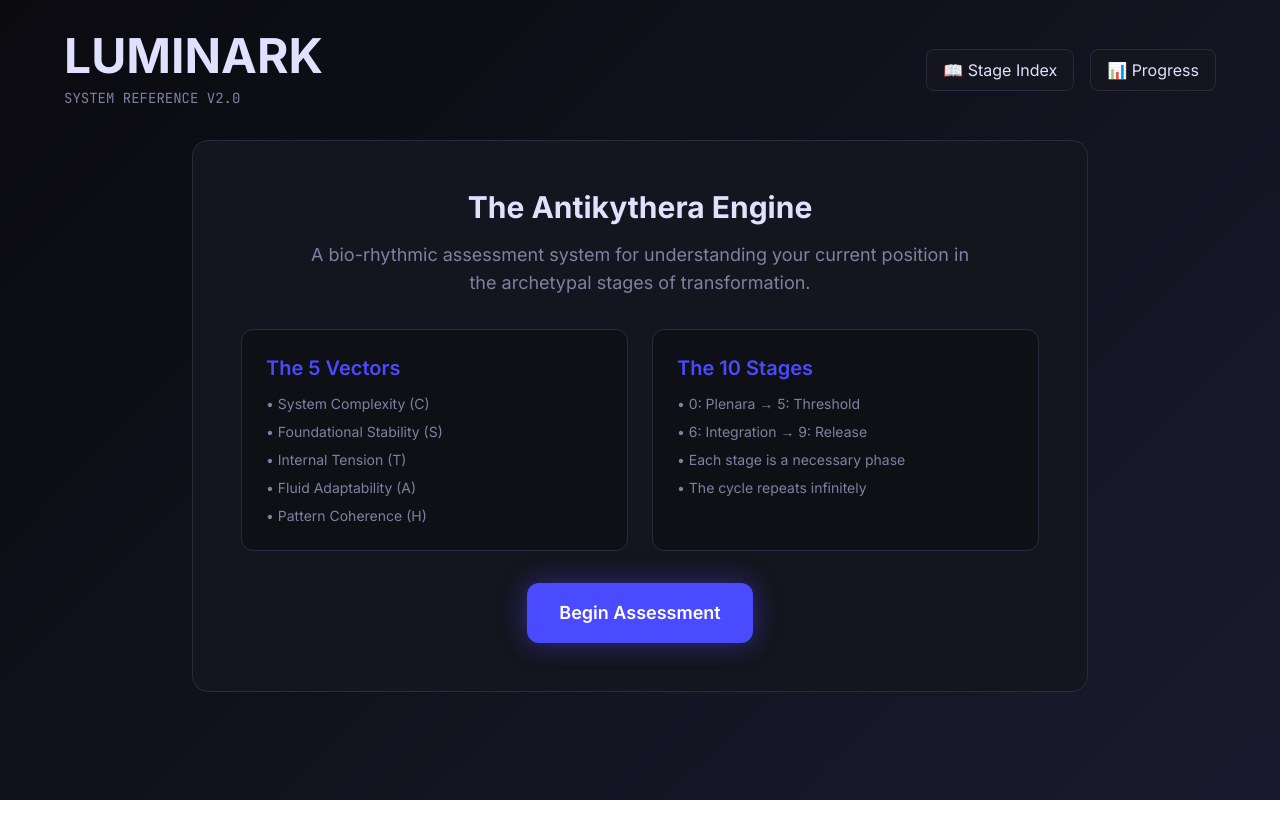
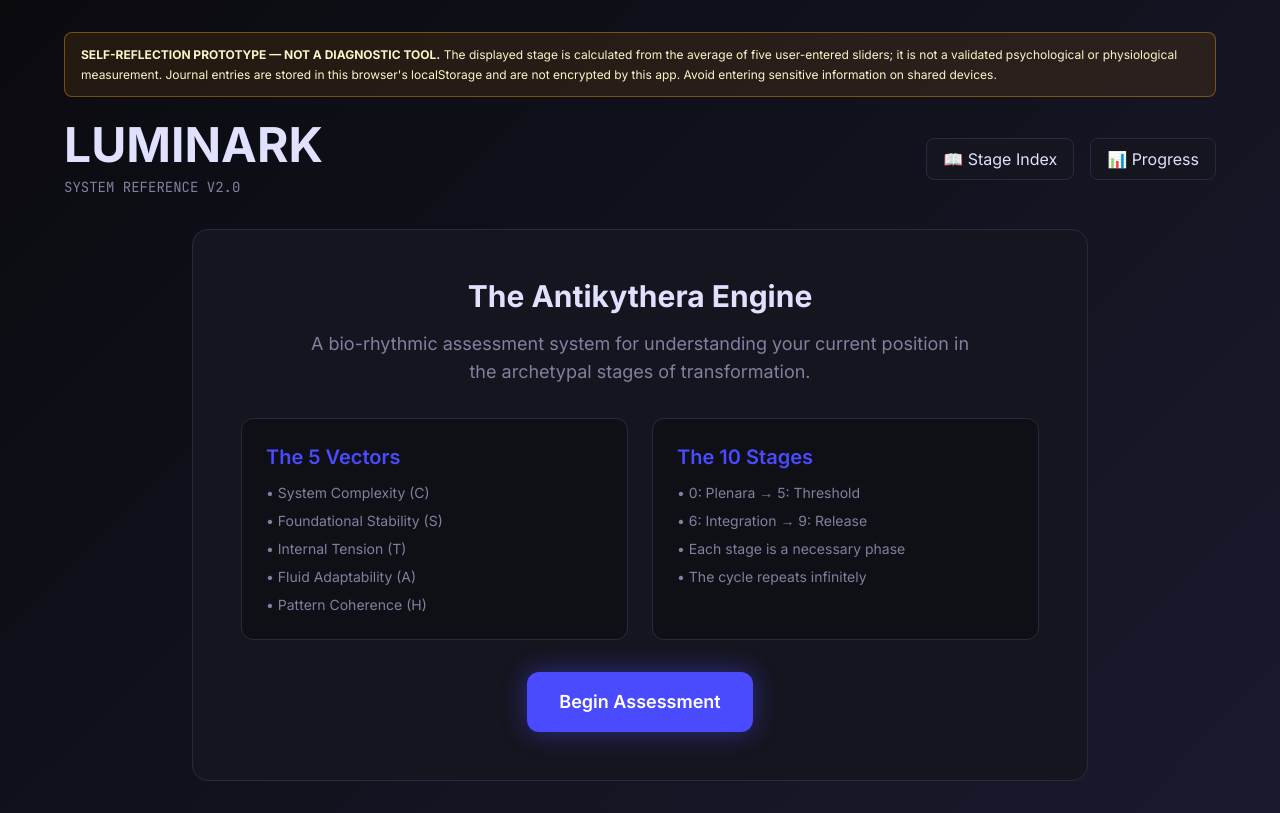
Before and after one commit to foreverforward760-crypto/luminark-v2, a Next.js app: page / in a window 1280 px wide. Built offline with nearby package versions, Linux system fonts and the light colour scheme.

Commit message:
Add clear self-reflection and localStorage privacy notice to the frontend

```diff
--- a/app/page.tsx
+++ b/app/page.tsx
@@ -109,6 +109,9 @@ export default function Home() {
 
   return (
     <div className="min-h-screen p-4 md:p-8">
+      <div role="note" className="max-w-6xl mx-auto mb-6 rounded-lg border border-amber-500/40 bg-amber-500/10 px-4 py-3 text-xs leading-relaxed text-amber-100">
+        <strong>SELF-REFLECTION PROTOTYPE — NOT A DIAGNOSTIC TOOL.</strong> The displayed stage is calculated from the average of five user-entered sliders; it is not a validated psychological or physiological measurement. Journal entries are stored in this browser's localStorage and are not encrypted by this app. Avoid entering sensitive information on shared devices.
+      </div>
       {/* Header */}
       <motion.header
         initial={{ opacity: 0, y: -20 }}
```
